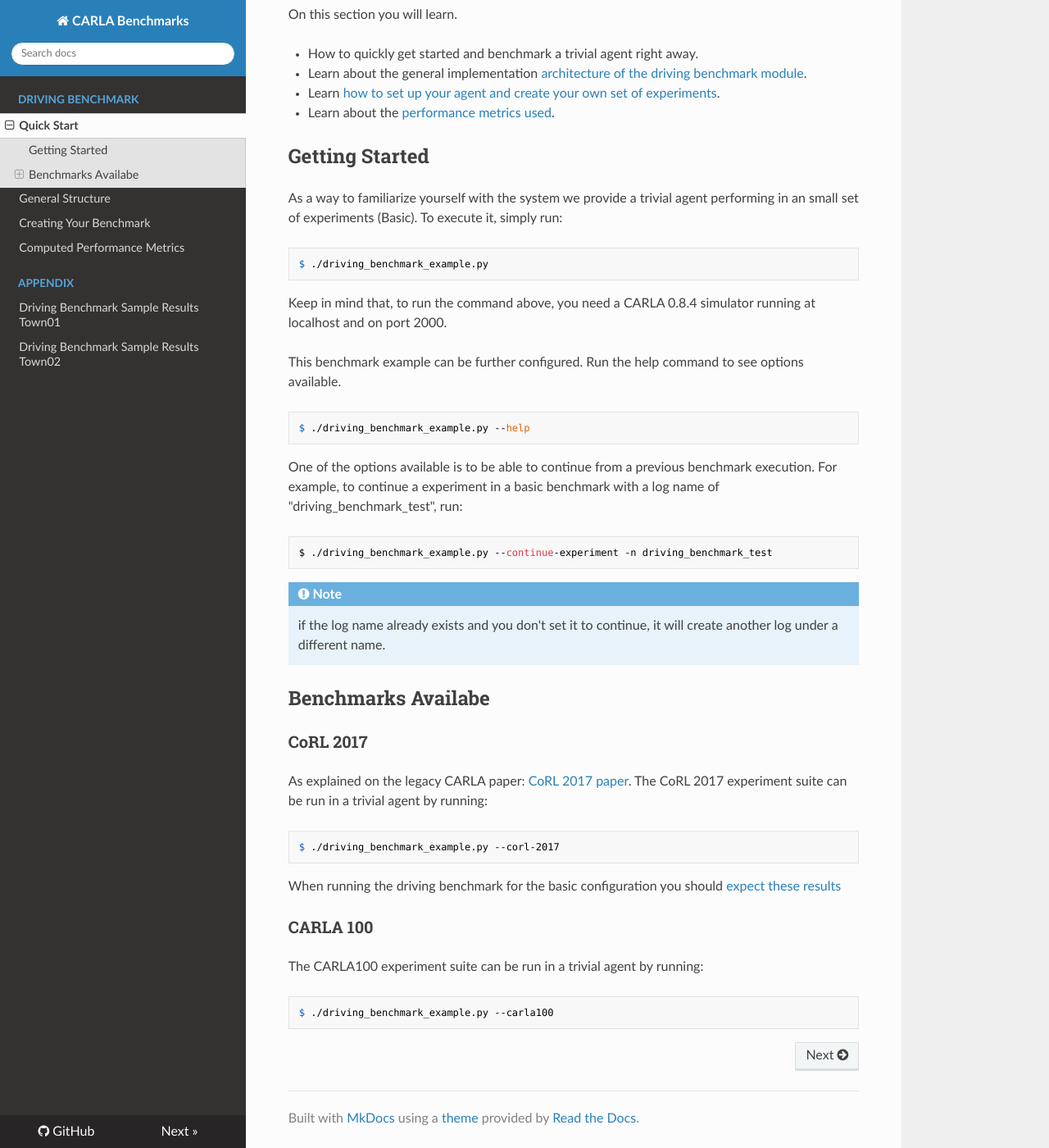
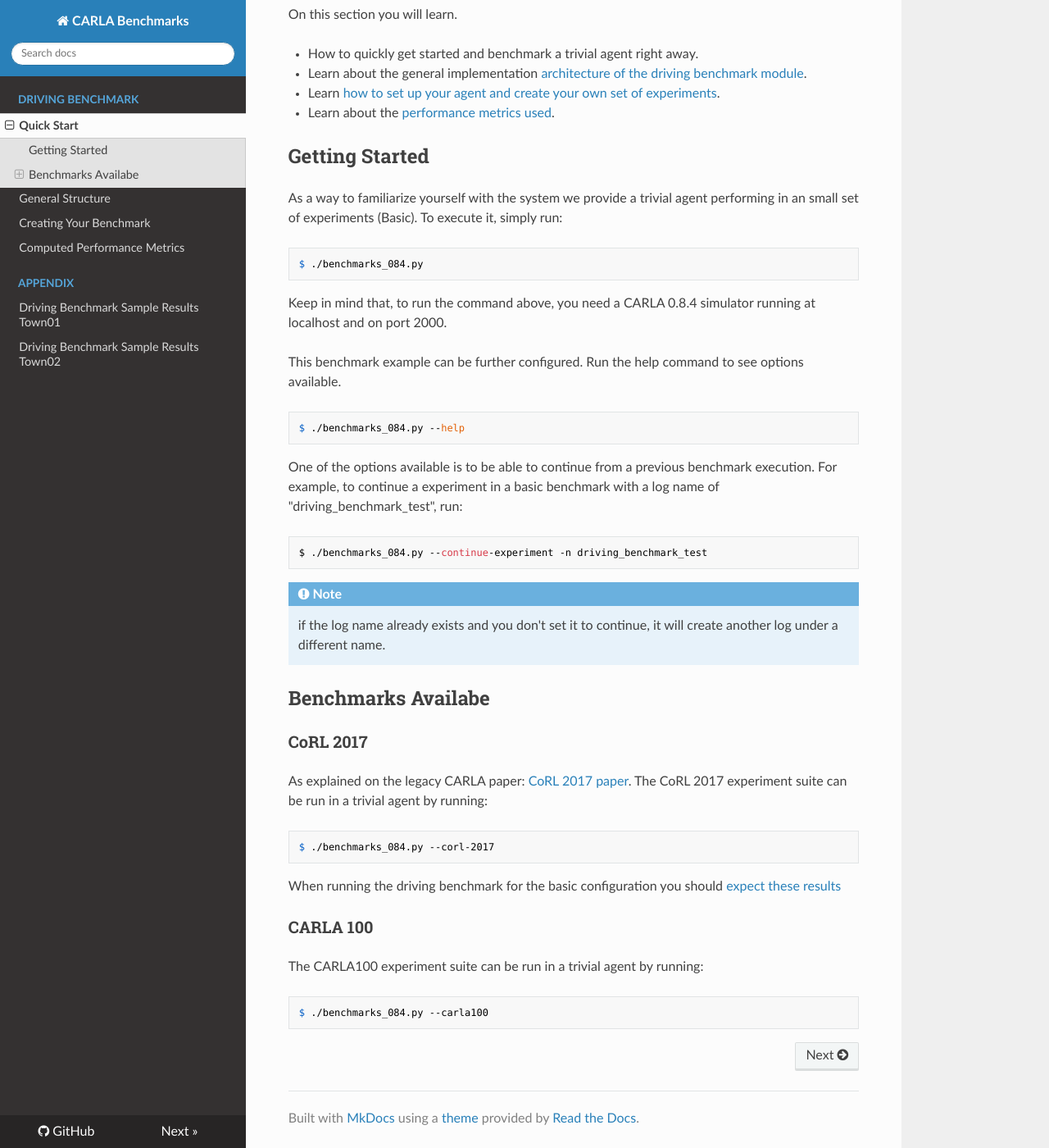
Before and after one commit to carla-simulator/driving-benchmarks, an MkDocs documentation site: the page built from Docs/benchmark_start.md, in a window 1280 px wide and 1400 px high, scrolled down 346 px. Shown: the whole window at 82% size. Built offline with MkDocs 1.6.1, drawn with Linux system fonts in a browser that asks for light colours; nearby versions of some CDN libraries; old or Windows-style settings are respelled for this version of MkDocs.

Commit message:
fixing bugs on the benchmarks

```diff
--- a/Docs/benchmark_start.md
+++ b/Docs/benchmark_start.md
@@ -31,7 +31,7 @@
 run:
 
 
-    $ ./driving_benchmark_example.py
+    $ ./benchmarks_084.py
 
 
 Keep in mind that, to run the command above, you need a CARLA 0.8.4 simulator
@@ -40,7 +40,7 @@
 This benchmark example can be further configured.
 Run the help command to see options available.
 
-    $ ./driving_benchmark_example.py --help
+    $ ./benchmarks_084.py --help
 
 
 One of the options available is to be able to continue
@@ -48,7 +48,7 @@
 to continue a experiment in a basic benchmark
   with a log name of "driving_benchmark_test", run:
 
-    $ ./driving_benchmark_example.py --continue-experiment -n driving_benchmark_test
+    $ ./benchmarks_084.py --continue-experiment -n driving_benchmark_test
 
 
 !!! note
@@ -67,7 +67,7 @@
 The CoRL 2017 experiment suite can be run in a trivial agent by
 running:
 
-    $ ./driving_benchmark_example.py --corl-2017
+    $ ./benchmarks_084.py --corl-2017
 
 When running the driving benchmark for the basic configuration
 you should [expect these results](benchmark_creating/#expected-results)
@@ -79,4 +79,4 @@
 The CARLA100 experiment suite can be run in a trivial agent by
 running:
 
-    $ ./driving_benchmark_example.py --carla100
+    $ ./benchmarks_084.py --carla100
```
